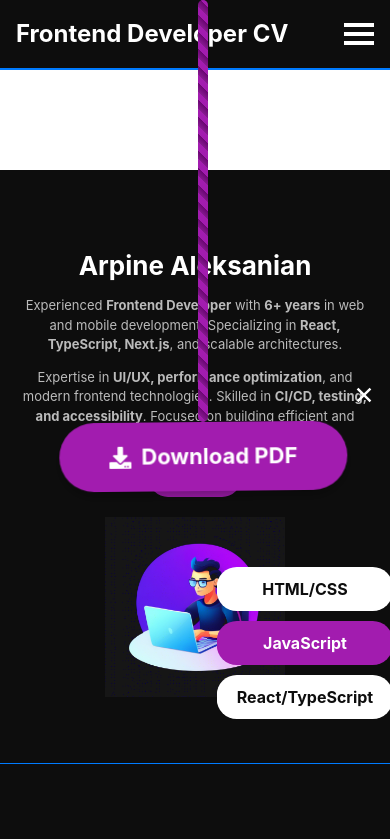
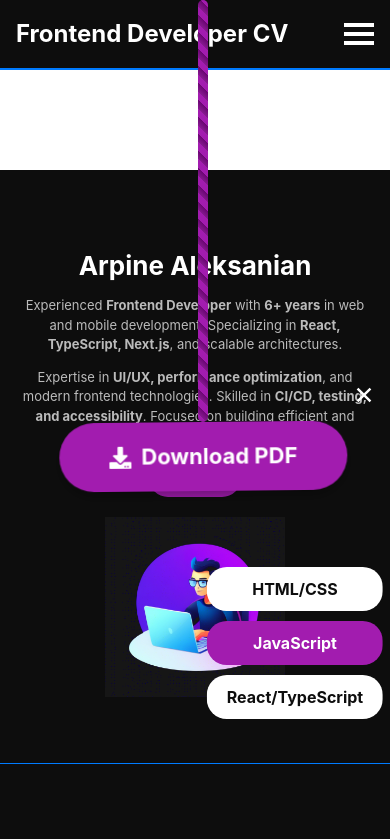
Before and after one commit to ArpaDev18/CV_FSD, a React (Vite) app: page / in a window 390 px wide. Shown: the top 839 px of the page. Built offline with nearby package versions, Linux system fonts and the light colour scheme; no server answers.

Commit message:
fix: fixed badges

```diff
--- a/src/pages/Home/Home.module.scss
+++ b/src/pages/Home/Home.module.scss
@@ -167,7 +167,7 @@
 
       .badges {
         top: 50px;
-        left: 200px;
+        left: 190px;
       }
     }
   }
```
